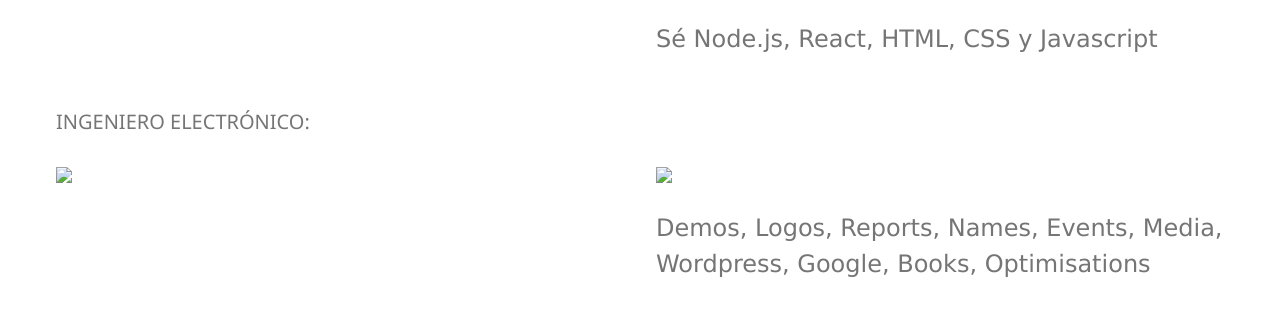
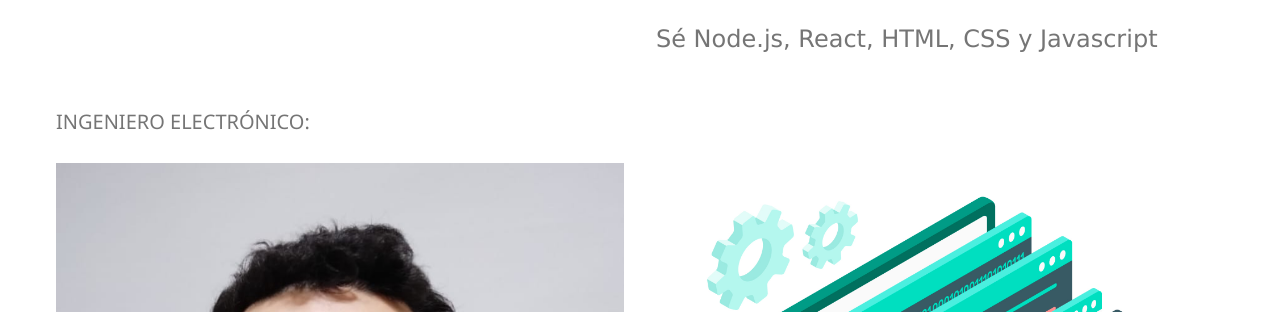
Before and after one commit to Davidthesoul/DAVID-GRATEROL, a plain HTML site: page index.html in a window 1280 px wide. Shown: the part 240-552 px from the top of the page. Drawn offline with nearby package versions, Linux system fonts and the light colour scheme.

Commit message:
new release

```diff
--- a/index.html
+++ b/index.html
@@ -33,10 +33,10 @@
 </div>
 <div class="w3-row">
 <div class="w3-half w3-container">
-  <img src="root/images/David.jpeg" style="width:100%">
+  <img src="images/david.jpeg" style="width:100%">
 </div>
 <div class="w3-half w3-container">
-  <img src="root/images/Dev.jpg" style="width:100%">
+  <img src="images/dev.jpg" style="width:100%">
   <p class="w3-xlarge w3-text-grey">
   Demos, Logos, Reports, Names, Events, Media, Wordpress, Google, Books, Optimisations</p>
 </div>
```
